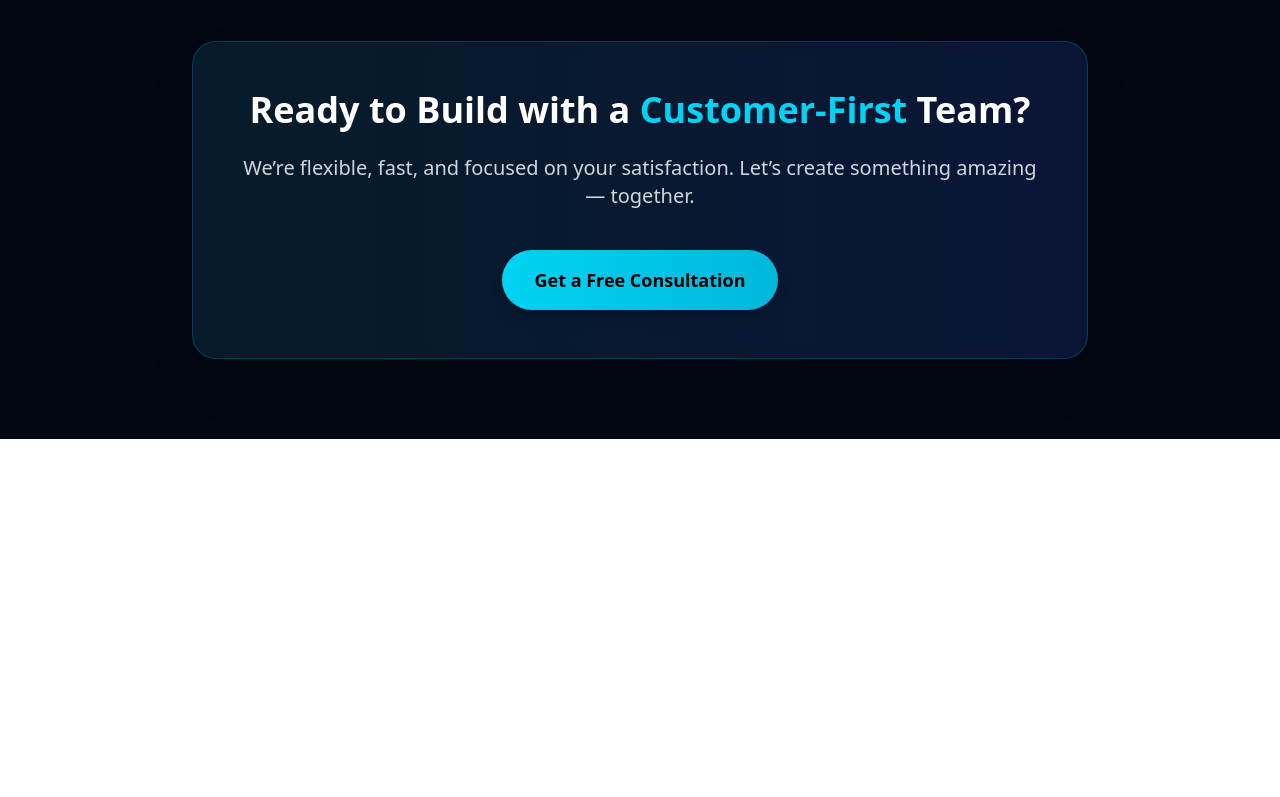
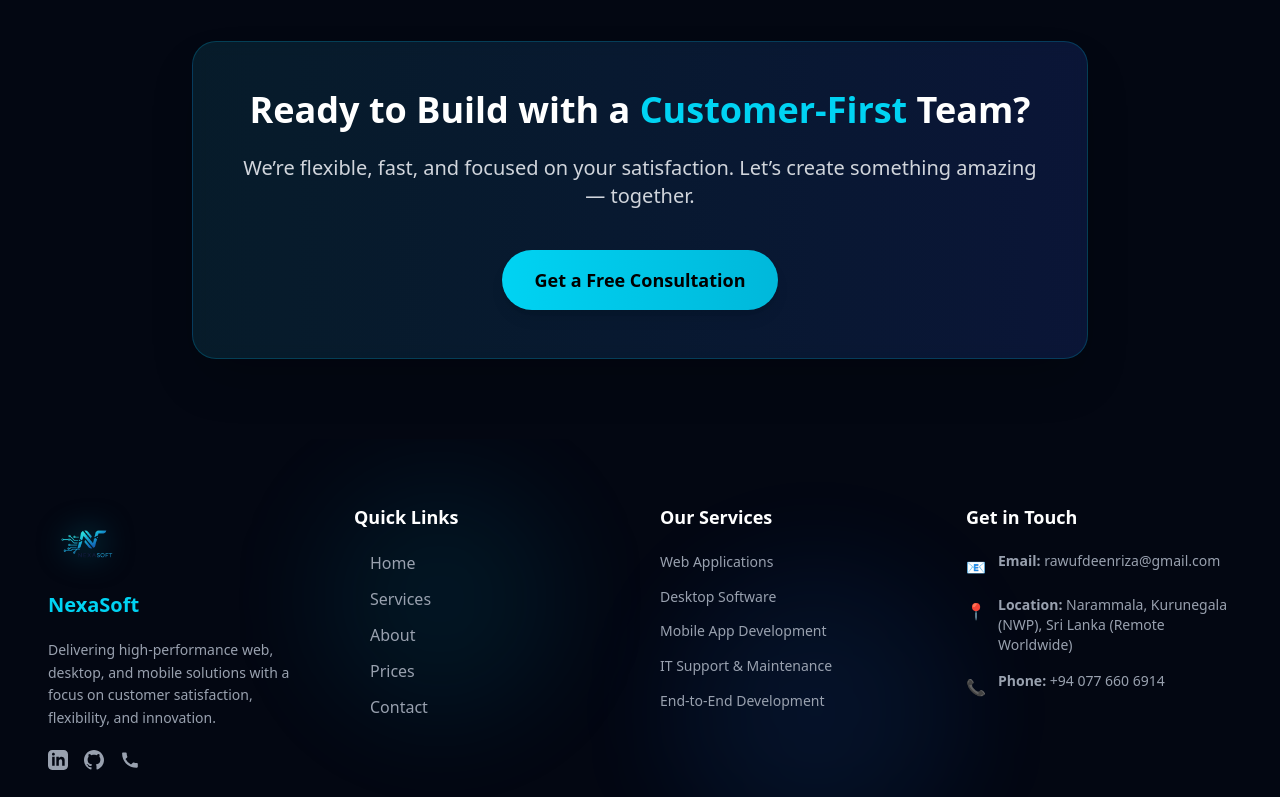
Before and after one commit to MohamadRiza/nexasoft, a React (Vite) app: page / in a window 1280 px wide. Shown: the part 2000-2797 px from the top of the page. Before the commit the page ends 2439 px from the top, so only its background shows below. Built offline with nearby package versions, Linux system fonts and the light colour scheme.

Commit message:
something

```diff
--- a/src/App.jsx
+++ b/src/App.jsx
@@ -1,6 +1,8 @@
 import { BrowserRouter as Router, Routes, Route } from "react-router-dom";
 import Navbar from "./Components/Navbar";
 import Home from "./Pages/Home";
+import Footer from "./Components/Footer";
+import Services from "./Pages/Services";
 
 function App() {
   return (
@@ -10,9 +12,10 @@ function App() {
         <main className="flex-grow">
           <Routes>
             <Route path="/" element={<Home />} />
+            <Route path="/services" element={<Services />} />
           </Routes>
         </main>
-        {/* <Footer /> */}
+        <Footer />
       </div>
     </Router>
   );
--- /dev/null
+++ b/src/Components/Footer.jsx
@@ -0,0 +1,152 @@
+// components/Footer.jsx
+import { Link } from "react-router-dom";
+
+const Footer = () => {
+  const currentYear = new Date().getFullYear();
+
+  const quickLinks = [
+    { name: "Home", path: "/" },
+    { name: "Services", path: "/services" },
+    { name: "About", path: "/about" },
+    { name: "Prices", path: "/prices" },
+    { name: "Contact", path: "/contact" },
+  ];
+
+  const services = [
+    "Web Applications",
+    "Desktop Software",
+    "Mobile App Development",
+    "IT Support & Maintenance",
+    "End-to-End Development",
+  ];
+
+  return (
+    <footer className="relative bg-gray-950 text-gray-300 pt-16 pb-8 px-6 lg:px-12 overflow-hidden">
+      {/* Background Glow Effects */}
+      <div className="absolute top-10 left-1/4 w-60 h-60 bg-cyan-500/10 rounded-full blur-3xl animate-pulse"></div>
+      <div className="absolute bottom-10 right-1/4 w-72 h-72 bg-blue-500/10 rounded-full blur-3xl animate-pulse delay-1000"></div>
+
+      <div className="relative max-w-7xl mx-auto grid grid-cols-1 md:grid-cols-2 lg:grid-cols-4 gap-10 z-10">
+
+        {/* Company Info */}
+        <div className="lg:col-span-1 space-y-5 text-center lg:text-left">
+          <div className="flex flex-col items-center lg:items-start space-y-2">
+            <img
+              src="/logo1.png"
+              alt="NexaSoft Logo"
+              className="h-20 w-auto drop-shadow-[0_0_15px_rgba(6,182,212,0.6)]"
+            />
+            <span className="text-xl font-bold text-cyan-400">NexaSoft</span>
+          </div>
+          <p className="text-sm text-gray-400 leading-relaxed">
+            Delivering high-performance web, desktop, and mobile solutions with a focus on customer satisfaction, flexibility, and innovation.
+          </p>
+          <div className="flex justify-center lg:justify-start space-x-4">
+            {/* Social Icons */}
+            <a
+              href="https://www.linkedin.com/in/mohamad-riza-rawufdeen-9a6b76254"
+              target="_blank"
+              rel="noopener noreferrer"
+              className="text-gray-400 hover:text-cyan-400 transition"
+              aria-label="LinkedIn"
+            >
+              {/* LinkedIn SVG */}
+              <svg className="w-5 h-5" fill="currentColor" viewBox="0 0 24 24">
+                <path d="M19 0h-14c-2.761 0-5 2.239-5 5v14c0 2.761 2.239 5 5 5h14c2.762 0 5-2.239 5-5v-14c0-2.761-2.238-5-5-5zm-11 19h-3v-11h3v11zm-1.5-12.268c-.966 0-1.75-.79-1.75-1.764s.784-1.764 1.75-1.764 1.75.79 1.75 1.764-.783 1.764-1.75 1.764zm13.5 12.268h-3v-5.604c0-3.368-4-3.113-4 0v5.604h-3v-11h3v1.765c1.396-2.586 7-2.777 7 2.476v6.759z"/>
+              </svg>
+            </a>
+            <a
+              href="https://github.com/MohamadRiza"
+              target="_blank"
+              rel="noopener noreferrer"
+              className="text-gray-400 hover:text-cyan-400 transition"
+              aria-label="GitHub"
+            >
+              {/* GitHub SVG */}
+              <svg className="w-5 h-5" fill="currentColor" viewBox="0 0 24 24">
+                <path d="M12 0c-6.626 0-12 5.373-12 12 0 5.302 3.438 9.8 8.207 11.387.599.111.793-.261.793-.577v-2.234c-3.338.726-4.033-1.416-4.033-1.416-.546-1.387-1.333-1.756-1.333-1.756-1.089-.745.083-.729.083-.729 1.205.084 1.839 1.237 1.839 1.237 1.07 1.834 2.807 1.304 3.492.997.107-.775.418-1.305.762-1.604-2.665-.305-5.467-1.334-5.467-5.931 0-1.311.469-2.381 1.236-3.221-.124-.303-.535-1.524.117-3.176 0 0 1.008-.322 3.301 1.23.957-.266 1.983-.399 3.003-.404 1.02.005 2.047.138 3.006.404 2.291-1.552 3.297-1.23 3.297-1.23.653 1.653.242 2.874.118 3.176.77.84 1.235 1.911 1.235 3.221 0 4.609-2.807 5.624-5.479 5.921.43.372.823 1.102.823 2.222v3.293c0 .319.192.694.801.576 4.765-1.589 8.199-6.086 8.199-11.386 0-6.627-5.373-12-12-12z"/>
+              </svg>
+            </a>
+            <a
+              href="tel:+940776606914"
+              className="text-gray-400 hover:text-cyan-400 transition"
+              aria-label="Phone"
+            >
+              {/* Phone SVG */}
+              <svg className="w-5 h-5" fill="currentColor" viewBox="0 0 24 24">
+                <path d="M6.62 10.79a15.053 15.053 0 006.59 6.59l2.2-2.2a1 1 0 011.11-.21c1.2.48 2.5.74 3.85.74a1 1 0 011 1v3.5a1 1 0 01-1 1C10.07 21.5 2.5 13.93 2.5 4a1 1 0 011-1h3.5a1 1 0 011 1c0 1.35.26 2.65.74 3.85a1 1 0 01-.21 1.11l-2.2 2.2z"/>
+              </svg>
+            </a>
+          </div>
+        </div>
+
+        {/* Quick Links */}
+        <div>
+          <h3 className="text-white font-bold text-lg mb-5">Quick Links</h3>
+          <ul className="space-y-3">
+            {quickLinks.map((link) => (
+              <li key={link.name}>
+                <Link
+                  to={link.path || "/"}
+                  className="text-gray-400 hover:text-cyan-400 transition duration-200 flex items-center group"
+                >
+                  <span className="w-1 h-1 bg-transparent group-hover:bg-cyan-400 rounded-full mr-3 transition"></span>
+                  {link.name}
+                </Link>
+              </li>
+            ))}
+          </ul>
+        </div>
+
+        {/* Services */}
+        <div>
+          <h3 className="text-white font-bold text-lg mb-5">Our Services</h3>
+          <ul className="space-y-3">
+            {services.map((service, index) => (
+              <li key={index} className="text-gray-400 text-sm leading-relaxed">
+                {service}
+              </li>
+            ))}
+          </ul>
+        </div>
+
+        {/* Contact Info */}
+        <div>
+          <h3 className="text-white font-bold text-lg mb-5">Get in Touch</h3>
+          <ul className="space-y-4">
+            <li className="flex items-start space-x-3">
+              <span className="text-cyan-400 mt-1">📧</span>
+              <span className="text-sm text-gray-400">
+                <strong>Email:</strong> <a href="mailto:rawufdeenriza@gmail.com" className="hover:text-blue-500">rawufdeenriza@gmail.com</a>
+              </span>
+            </li>
+            <li className="flex items-start space-x-3">
+              <span className="text-cyan-400 mt-1">📍</span>
+              <span className="text-sm text-gray-400">
+                <strong>Location:</strong> Narammala, Kurunegala (NWP), Sri Lanka (Remote Worldwide)
+              </span>
+            </li>
+            <li className="flex items-start space-x-3">
+              <span className="text-cyan-400 mt-1">📞</span>
+              <span className="text-sm text-gray-400">
+                <strong>Phone:</strong> <a href="tel:+940776606914" className="hover:text-blue-500">+94 077 660 6914</a>
+              </span>
+            </li>
+          </ul>
+        </div>
+
+      </div>
+
+      {/* Bottom Bar */}
+      <div className="relative z-10 mt-12 pt-6 border-t border-gray-800 text-center text-sm text-gray-500">
+        <p>
+          &copy; {currentYear}{" "}
+          <span className="text-cyan-400 font-medium">NexaSoft</span>. All rights reserved.
+          Crafted with precision for the future.
+        </p>
+      </div>
+    </footer>
+  );
+};
+
+export default Footer;
--- a/src/Components/Navbar.jsx
+++ b/src/Components/Navbar.jsx
@@ -15,7 +15,14 @@ const Navbar = () => {
 
   const toggleMenu = () => setIsOpen(!isOpen);
 
-  const navItems = ["Home", "Services", "About", "Prices", "Contact"];
+  // Routes for pages
+  const navItems = [
+    { name: "Home", path: "/" },
+    { name: "Services", path: "/services" },
+    { name: "About", path: "/about" },
+    { name: "Prices", path: "/prices" },
+    { name: "Contact", path: "/contact" },
+  ];
 
   return (
     <nav
@@ -25,23 +32,20 @@ const Navbar = () => {
           : "bg-gray-950"
       }`}
     >
-      {/* Neon Background Glow */}
+      {/* Neon Glow Background */}
       <div className="absolute inset-0 pointer-events-none">
         <div className="absolute top-0 left-0 w-40 h-40 bg-cyan-500/20 rounded-full blur-3xl animate-pulse"></div>
         <div className="absolute top-0 right-0 w-40 h-40 bg-cyan-400/20 rounded-full blur-3xl animate-pulse delay-1000"></div>
       </div>
 
       <div className="max-w-7xl mx-auto px-6 lg:px-12 w-full">
-        {/* Navbar Content */}
         <div className="flex justify-between items-center h-16 relative z-10">
           {/* Logo */}
           <Link to="/" className="relative group flex items-center space-x-3">
             <img
               src="/logo1.png"
               alt="NexaSoft Logo"
-              className="h-26 w-auto drop-shadow-[0_0_20px_rgba(6,182,212,0.8)]
-                         sm:h-20
-                         md:h-30"
+              className="h-26 w-auto drop-shadow-[0_0_20px_rgba(6,182,212,0.8)] sm:h-20 md:h-30"
             />
             <span className="text-2xl font-extrabold text-cyan-400 drop-shadow-[0_0_8px_rgba(6,182,212,0.8)] tracking-wide">
               NexaSoft
@@ -50,30 +54,27 @@ const Navbar = () => {
 
           {/* Desktop Menu */}
           <div className="hidden md:flex items-center space-x-8">
-            {navItems.map((item) => {
-              const itemId = item.toLowerCase();
-              return (
-                <a
-                  key={item}
-                  href={`#${itemId}`}
-                  className="relative group text-lg text-gray-300 hover:text-cyan-400 transition"
-                >
-                  {item}
-                  <span className="absolute -bottom-1 left-0 h-0.5 bg-cyan-400 shadow-[0_0_6px_#06b6d4] w-0 group-hover:w-full transition-all duration-300"></span>
-                </a>
-              );
-            })}
-            <a
-              href="#contact"
+            {navItems.map((item) => (
+              <Link
+                key={item.name}
+                to={item.path}
+                className="relative group text-lg text-gray-300 hover:text-cyan-400 transition"
+              >
+                {item.name}
+                <span className="absolute -bottom-1 left-0 h-0.5 bg-cyan-400 shadow-[0_0_6px_#06b6d4] w-0 group-hover:w-full transition-all duration-300"></span>
+              </Link>
+            ))}
+            <Link
+              to="/contact"
               className="ml-4 relative inline-flex items-center px-5 py-2 text-white font-medium rounded-full overflow-hidden group"
             >
               <span className="absolute inset-0 bg-gradient-to-r from-cyan-500 to-cyan-700"></span>
               <span className="absolute inset-0 bg-cyan-400 opacity-0 group-hover:opacity-100 transition-opacity duration-500"></span>
               <span className="relative">Get in Touch</span>
-            </a>
+            </Link>
           </div>
 
-          {/* Mobile Button */}
+          {/* Mobile Menu Button */}
           <div className="md:hidden">
             <button
               onClick={toggleMenu}
@@ -88,22 +89,22 @@ const Navbar = () => {
         {isOpen && (
           <div className="md:hidden bg-gray-950/95 backdrop-blur-md shadow-lg px-6 py-6 flex flex-col space-y-4 items-center">
             {navItems.map((item) => (
-              <a
-                key={item}
-                href={`#${item.toLowerCase()}`}
-                onClick={toggleMenu}
+              <Link
+                key={item.name}
+                to={item.path}
+                onClick={() => setIsOpen(false)}
                 className="text-lg text-gray-300 hover:text-cyan-400 transition"
               >
-                {item}
-              </a>
+                {item.name}
+              </Link>
             ))}
-            <a
-              href="#contact"
-              onClick={toggleMenu}
+            <Link
+              to="/contact"
+              onClick={() => setIsOpen(false)}
               className="mt-3 w-full text-center py-2 rounded-full text-white font-medium bg-gradient-to-r from-cyan-500 to-cyan-700 hover:from-cyan-400 hover:to-cyan-600 transition-all duration-300"
             >
               Get in Touch
-            </a>
+            </Link>
           </div>
         )}
       </div>
--- /dev/null
+++ b/src/Pages/Services.jsx
@@ -0,0 +1,11 @@
+import React from 'react'
+
+const Services = () => {
+  return (
+    <div>
+
+    </div>
+  )
+}
+
+export default Services
```
Also changed, not shown: public/hero-illustration.svg (added).
